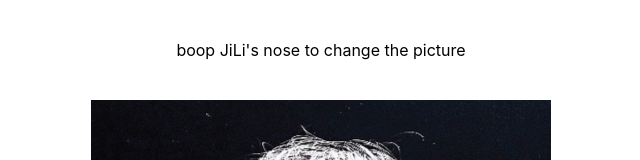
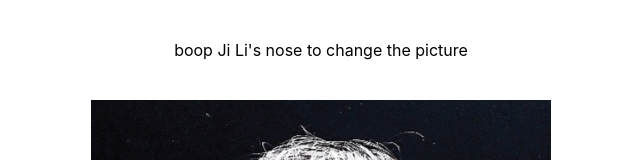
Before and after one commit to PayCra/boopjili, a React (Create React App) app: page / in a window 1280 px wide. Shown: the top 160 px of the page, without its empty margins (319-959 px from the left). Built offline with nearby package versions, Linux system fonts and the light colour scheme.

Commit message:
corrected the name

```diff
--- a/src/App.js
+++ b/src/App.js
@@ -28,7 +28,7 @@ class App extends Component {
     render() {
         return (
             <>
-            <div className='instructions'>boop JiLi's nose to change the picture</div>
+            <div className='instructions'>boop Ji Li's nose to change the picture</div>
         <div className='body'>
                 <Nose number={number} onClick={this.handleClick} onMouseEnter={this.handleMouseEnter} onMouseLeave={this.handleMouseLeave}/>
                 <Eyes number={number} crazy={this.state.crazy ? "crazyEyes" : "eyes"}/>
```
